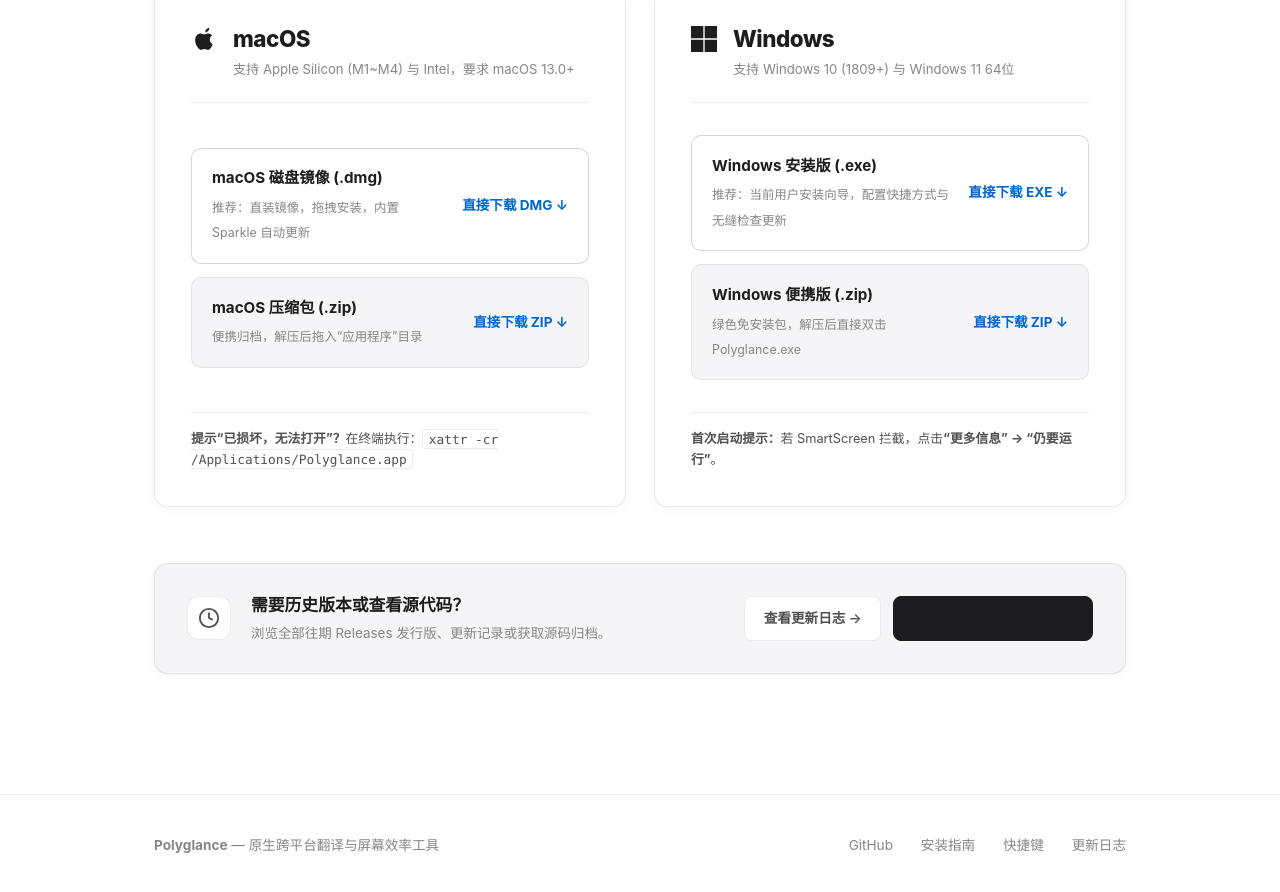
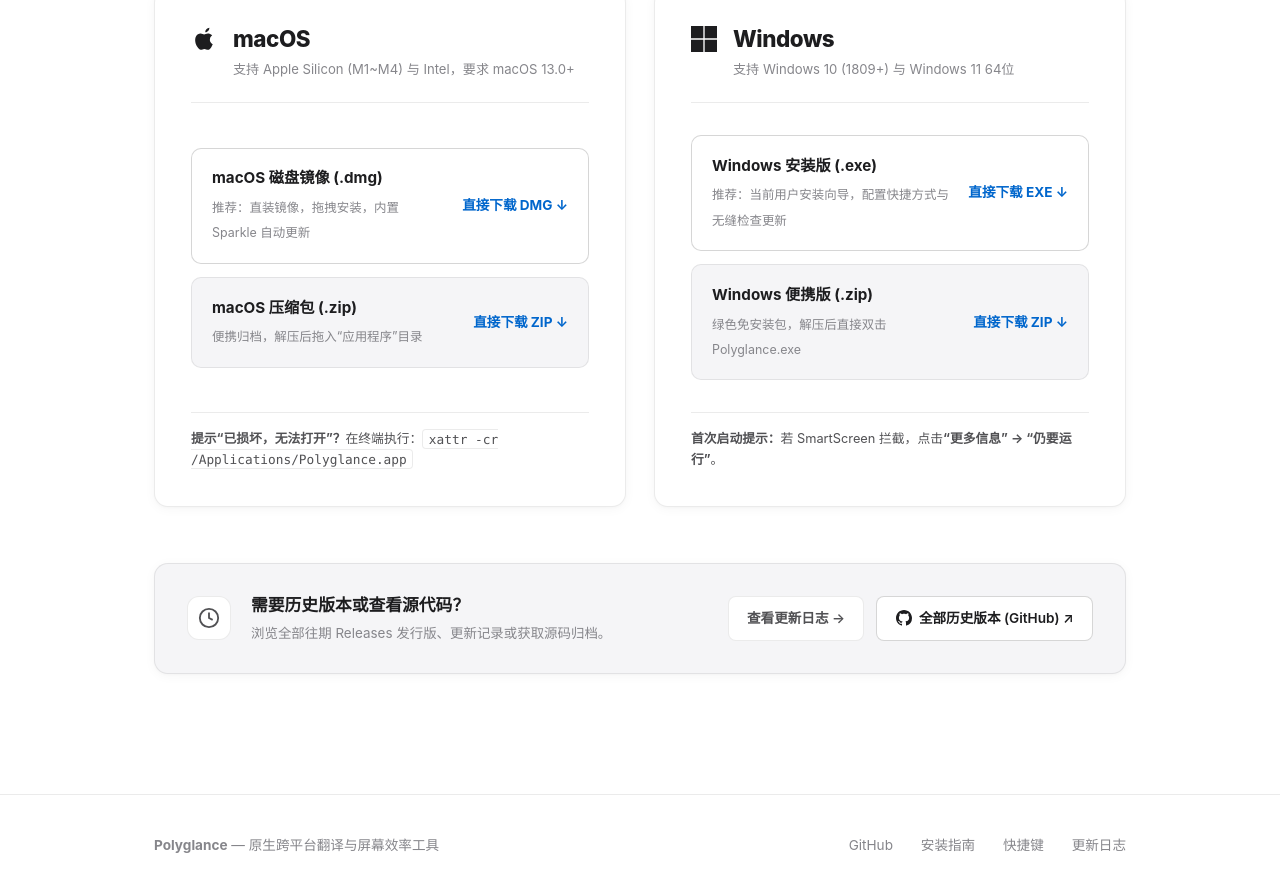
Before and after one commit to ldjx7/Polyglance, an Astro site in the folder website/: page /download in a window 1280 px wide. Shown: the part 317-1209 px from the top of the page. Built offline with nearby package versions, Linux system fonts and the light colour scheme; Astro itself is replaced by a stand-in of ours; no server answers.

Commit message:
fix(website): fix button contrast and styling for history releases card

```diff
--- a/website/src/pages/download.astro
+++ b/website/src/pages/download.astro
@@ -115,12 +115,12 @@ try {
     </div>
 
     <div class="history-actions">
-      <a href="/changelog" class="btn-history btn-history-subtle">
+      <a href="/changelog" class="btn-history">
         查看更新日志 →
       </a>
-      <a href="https://github.com/ldjx7/Polyglance/releases" target="_blank" rel="noopener" class="btn-history btn-history-primary">
-        <span>全部历史版本 (GitHub)</span>
-        <svg style="width:14px; height:14px; fill:none; stroke:currentColor; stroke-width:2;" viewBox="0 0 24 24"><path d="M18 13v6a2 2 0 0 1-2 2H5a2 2 0 0 1-2-2V8a2 2 0 0 1 2-2h6"></path><polyline points="15 3 21 3 21 9"></polyline><line x1="10" y1="14" x2="21" y2="3"></line></svg>
+      <a href="https://github.com/ldjx7/Polyglance/releases" target="_blank" rel="noopener" class="btn-history btn-history-accent">
+        <svg style="width:16px; height:16px; fill:currentColor;" viewBox="0 0 24 24"><path d="M12 0C5.37 0 0 5.37 0 12c0 5.31 3.435 9.795 8.205 11.385.6.105.825-.255.825-.57 0-.285-.015-1.23-.015-2.235-3.015.555-3.795-.735-4.035-1.41-.135-.345-.72-1.41-1.23-1.695-.42-.225-1.02-.78-.015-.795.945-.015 1.62.87 1.845 1.23 1.08 1.815 2.805 1.305 3.495.99.105-.78.42-1.305.765-1.605-2.67-.3-5.46-1.335-5.46-5.925 0-1.305.465-2.385 1.23-3.225-.12-.3-.54-1.53.12-3.18 0 0 1.005-.315 3.3 1.23.96-.27 1.98-.405 3-.405s2.04.135 3 .405c2.295-1.56 3.3-1.23 3.3-1.23.66 1.65.24 2.88.12 3.18.765.84 1.23 1.905 1.23 3.225 0 4.605-2.805 5.625-5.475 5.925.435.375.81 1.095.81 2.22 0 1.605-.015 2.895-.015 3.3 0 .315.225.69.825.57A12.02 12.02 0 0024 12c0-6.63-5.37-12-12-12z"/></svg>
+        <span>全部历史版本 (GitHub) ↗</span>
       </a>
     </div>
   </div>
@@ -344,34 +344,27 @@ try {
   .btn-history {
     display: inline-flex;
     align-items: center;
-    gap: 0.4rem;
+    gap: 0.45rem;
     padding: 0.65rem 1.15rem;
     border-radius: 8px;
     font-size: 0.85rem;
     font-weight: 600;
-    text-decoration: none;
+    text-decoration: none !important;
+    color: var(--text-2) !important;
+    background: var(--bg-card);
+    border: 1px solid var(--border-subtle);
     transition: all 0.2s;
   }
 
-  .btn-history-subtle {
-    color: var(--text-2);
-    background: var(--bg-card);
-    border: 1px solid var(--border-subtle);
+  .btn-history:hover {
+    color: var(--text-1) !important;
+    border-color: var(--border-strong);
+    background: var(--bg-card-hover);
+    transform: translateY(-1px);
   }
 
-  .btn-history-subtle:hover {
-    color: var(--text-1);
+  .btn-history-accent {
+    color: var(--text-1) !important;
     border-color: var(--border-strong);
   }
-
-  .btn-history-primary {
-    color: var(--bg-page);
-    background: var(--text-1);
-    border: 1px solid var(--text-1);
-  }
-
-  .btn-history-primary:hover {
-    opacity: 0.9;
-    transform: translateY(-1px);
-  }
 </style>
--- a/website/src/pages/en/download.astro
+++ b/website/src/pages/en/download.astro
@@ -115,12 +115,12 @@ try {
     </div>
 
     <div class="history-actions">
-      <a href="/en/changelog" class="btn-history btn-history-subtle">
+      <a href="/en/changelog" class="btn-history">
         Changelog →
       </a>
-      <a href="https://github.com/ldjx7/Polyglance/releases" target="_blank" rel="noopener" class="btn-history btn-history-primary">
-        <span>All Releases (GitHub)</span>
-        <svg style="width:14px; height:14px; fill:none; stroke:currentColor; stroke-width:2;" viewBox="0 0 24 24"><path d="M18 13v6a2 2 0 0 1-2 2H5a2 2 0 0 1-2-2V8a2 2 0 0 1 2-2h6"></path><polyline points="15 3 21 3 21 9"></polyline><line x1="10" y1="14" x2="21" y2="3"></line></svg>
+      <a href="https://github.com/ldjx7/Polyglance/releases" target="_blank" rel="noopener" class="btn-history btn-history-accent">
+        <svg style="width:16px; height:16px; fill:currentColor;" viewBox="0 0 24 24"><path d="M12 0C5.37 0 0 5.37 0 12c0 5.31 3.435 9.795 8.205 11.385.6.105.825-.255.825-.57 0-.285-.015-1.23-.015-2.235-3.015.555-3.795-.735-4.035-1.41-.135-.345-.72-1.41-1.23-1.695-.42-.225-1.02-.78-.015-.795.945-.015 1.62.87 1.845 1.23 1.08 1.815 2.805 1.305 3.495.99.105-.78.42-1.305.765-1.605-2.67-.3-5.46-1.335-5.46-5.925 0-1.305.465-2.385 1.23-3.225-.12-.3-.54-1.53.12-3.18 0 0 1.005-.315 3.3 1.23.96-.27 1.98-.405 3-.405s2.04.135 3 .405c2.295-1.56 3.3-1.23 3.3-1.23.66 1.65.24 2.88.12 3.18.765.84 1.23 1.905 1.23 3.225 0 4.605-2.805 5.625-5.475 5.925.435.375.81 1.095.81 2.22 0 1.605-.015 2.895-.015 3.3 0 .315.225.69.825.57A12.02 12.02 0 0024 12c0-6.63-5.37-12-12-12z"/></svg>
+        <span>All Releases (GitHub) ↗</span>
       </a>
     </div>
   </div>
@@ -344,34 +344,27 @@ try {
   .btn-history {
     display: inline-flex;
     align-items: center;
-    gap: 0.4rem;
+    gap: 0.45rem;
     padding: 0.65rem 1.15rem;
     border-radius: 8px;
     font-size: 0.85rem;
     font-weight: 600;
-    text-decoration: none;
+    text-decoration: none !important;
+    color: var(--text-2) !important;
+    background: var(--bg-card);
+    border: 1px solid var(--border-subtle);
     transition: all 0.2s;
   }
 
-  .btn-history-subtle {
-    color: var(--text-2);
-    background: var(--bg-card);
-    border: 1px solid var(--border-subtle);
+  .btn-history:hover {
+    color: var(--text-1) !important;
+    border-color: var(--border-strong);
+    background: var(--bg-card-hover);
+    transform: translateY(-1px);
   }
 
-  .btn-history-subtle:hover {
-    color: var(--text-1);
+  .btn-history-accent {
+    color: var(--text-1) !important;
     border-color: var(--border-strong);
   }
-
-  .btn-history-primary {
-    color: var(--bg-page);
-    background: var(--text-1);
-    border: 1px solid var(--text-1);
-  }
-
-  .btn-history-primary:hover {
-    opacity: 0.9;
-    transform: translateY(-1px);
-  }
 </style>
```
